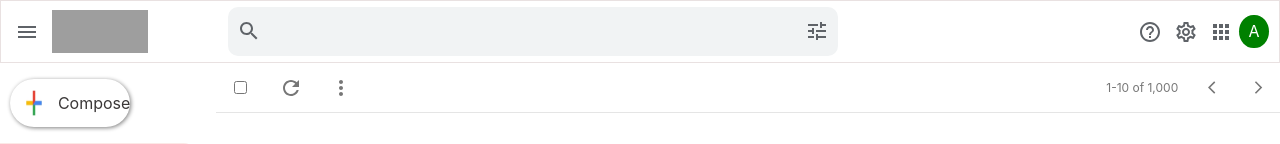
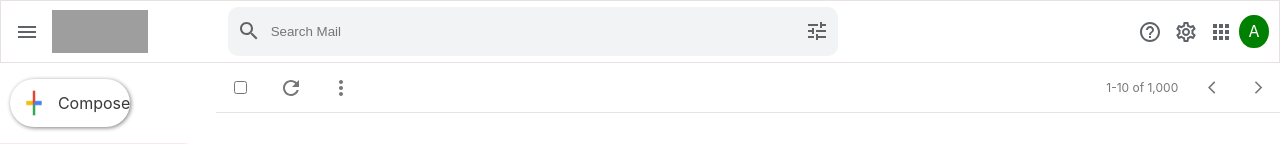
Before and after one commit to omkar-shinde-96k/gmail-clone, a React (Create React App) app: page / in a window 1280 px wide. Shown: the top 144 px of the page. Built offline with nearby package versions, Linux system fonts and the light colour scheme; grey boxes are pictures that could not be loaded.

Commit message:
AllEmails page header complete

```diff
--- a/src/App.js
+++ b/src/App.js
@@ -1,7 +1,7 @@
 import "./App.scss";
 // import { Homepage } from "./pages/Homepage.js";
 import { BrowserRouter, Routes, Route, Outlet } from "react-router-dom";
-import { AllMails } from "./Pages/AllMails";
+import { AllMails } from "./pages/AllMails/AllMails";
 
 import { Navbar } from "./Components/Navbar/Navbar.js";
 import { Sidebar } from "./Components/Sidebar/Sidebar.js";
--- a/src/Components/Navbar/Navbar.js
+++ b/src/Components/Navbar/Navbar.js
@@ -6,7 +6,6 @@ import AppsIcon from "@mui/icons-material/Apps";
 import SearchIcon from "@mui/icons-material/Search";
 import TuneIcon from "@mui/icons-material/Tune";
 import "./Navbar.scss";
-
 
 export const Navbar = () => {
   return (
@@ -23,7 +22,11 @@ export const Navbar = () => {
             <div className="search-icon">
               <SearchIcon style={{ color: "rgb(95, 99, 104)" }} />
             </div>
-            <div className="search-input"></div>
+            <input
+              type="text"
+              placeholder="Search Mail"
+              className="search-input"
+            ></input>
             <div className="search-filter">
               <TuneIcon style={{ color: "rgb(95, 99, 104)" }} />
             </div>
--- a/src/Components/Navbar/Navbar.scss
+++ b/src/Components/Navbar/Navbar.scss
@@ -54,6 +54,11 @@
         @include flex-center;
         width: 86%;
         height: 100%;
+        border: none;
+        background-color: rgb(241, 243, 244);
+      }
+      :focus {
+        outline: none;
       }
       .search-filter {
         @include flex-center;
--- a/src/pages/AllMailsStyle.scss
+++ b/src/pages/AllMails/AllMailsStyle.scss
@@ -3,7 +3,6 @@
   padding: 0;
   box-sizing: border-box;
 }
-
 @mixin flex-center {
   display: flex;
   justify-content: center;
@@ -26,22 +25,21 @@
     .AllMails-header-left-group {
       width: 150px;
       display: flex;
+      color: #777777;
+      * {
+        cursor: pointer;
+      }
       .AllMails-Checkall-checkbox {
         width: 35.5%;
         @include flex-center;
-        cursor: pointer;
       }
       .AllMails-refresh {
         width: 35.5%;
-        color: #777777;
         @include flex-center;
-        cursor: pointer;
       }
       .AllMails-header-menu {
         width: 35.5%;
-        color: #777777;
         @include flex-center;
-        cursor: pointer;
         :hover {
           background-color: #f1f3f4;
           border-radius: 50%;
@@ -51,9 +49,10 @@
     .AllMails-header-right-group {
       width: 190px;
       display: flex;
+      color: #777777;
+
       .AllMails-header-pages {
         width: 55%;
-        color: #777777;
         @include flex-center;
         font-size: 12px;
       }
@@ -61,7 +60,6 @@
         width: 22.5%;
         @include flex-center;
         cursor: pointer;
-        color: #777777;
         :hover {
           background-color: #f1f3f4;
           border-radius: 50%;
@@ -72,7 +70,6 @@
       }
       .AllMails-header-next-pagination {
         width: 22.5%;
-        color: #777777;
         cursor: pointer;
         @include flex-center;
         :hover {
```
Also changed, not shown: public/index.html (+7 -0 lines), src/pages/AllMails/AllMails.js (renamed from src/pages/AllMails.js).
